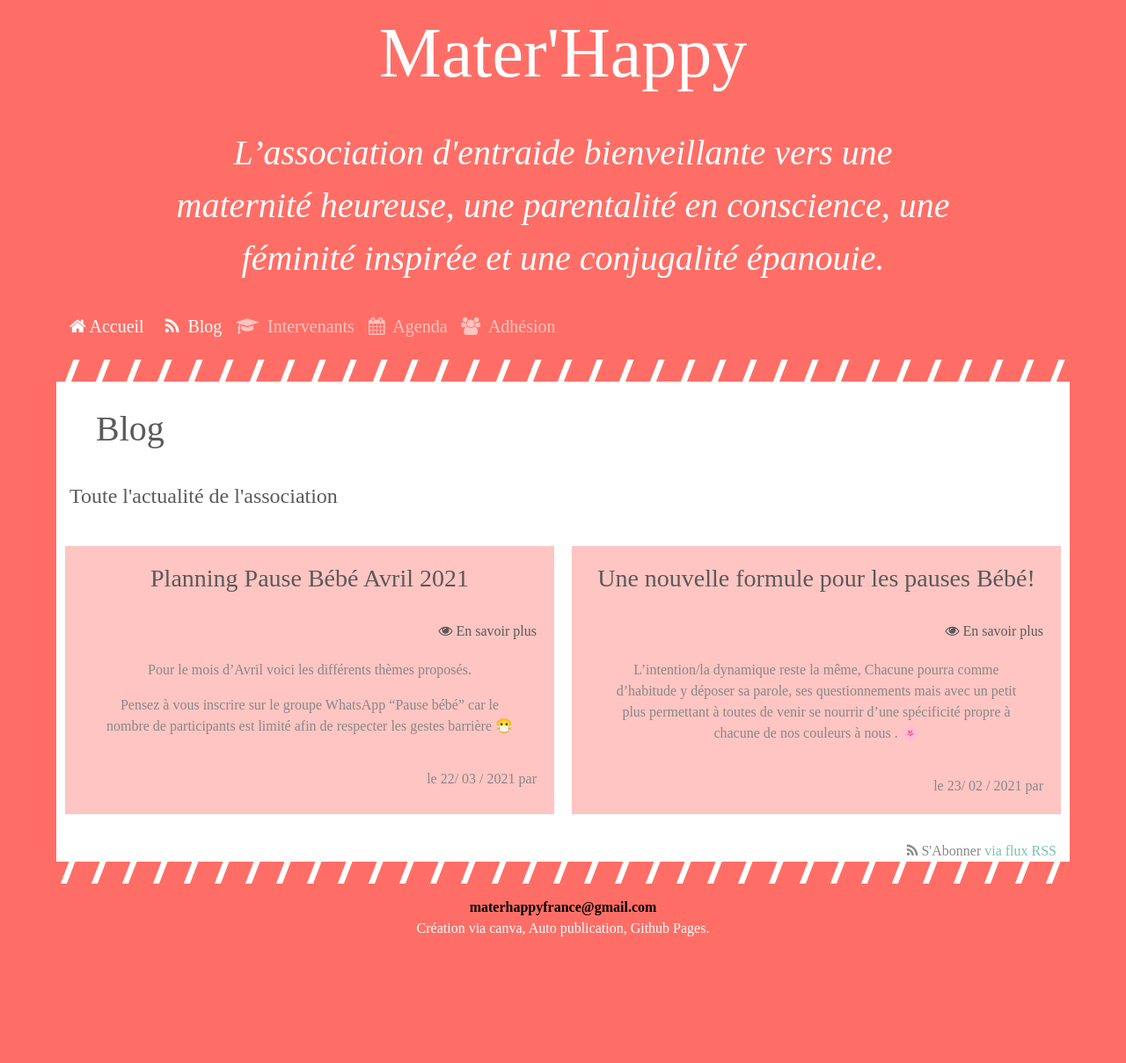
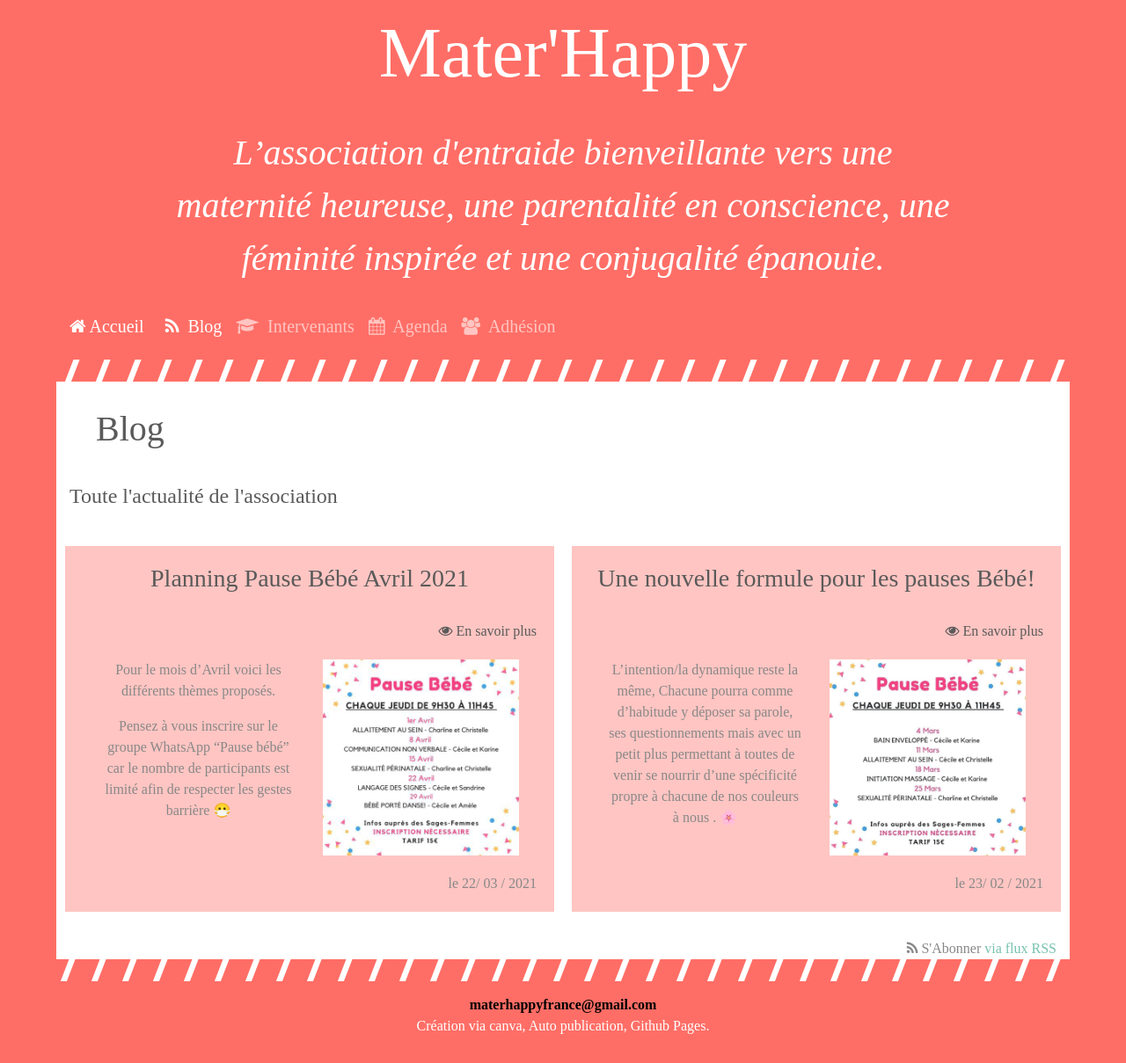
Before and after one commit to julien66/Mater-Happy, a Jekyll site: the page built from blog.md, in a window 1280 px wide. Shown: the whole page at 88% size. Built offline with Jekyll 4.4.1, drawn with Linux system fonts in a browser that asks for light colours; some web fonts are replaced; before the commit the page ends 1098 px from its top, so only the background shows below that.

Commit message:
Image in Post Teaser.

```diff
--- a/_includes/post_box.html
+++ b/_includes/post_box.html
@@ -15,14 +15,20 @@
             </div>
         </div>
         <div class="content">
-            {{ post.excerpt }}
+            <div class="row">
+                <div class="col-md-6">
+                    {{ post.excerpt }}
+                </div>
+                <div class="col-md-6">
+                    <img src="/assets/images/{{ post.image }}" alt="Image du post"/>
+                </div>
+            </div>
         </div>
         <div class="box-footer">
                 <span class="text-muted">
                     {%- assign date_format = "%-d/ %m / %Y" -%}
                     le {{ post.date | date: date_format }}
                 </span>
-            <span class="by"> par </span>
         </div>
     </div>
 </div>
```
